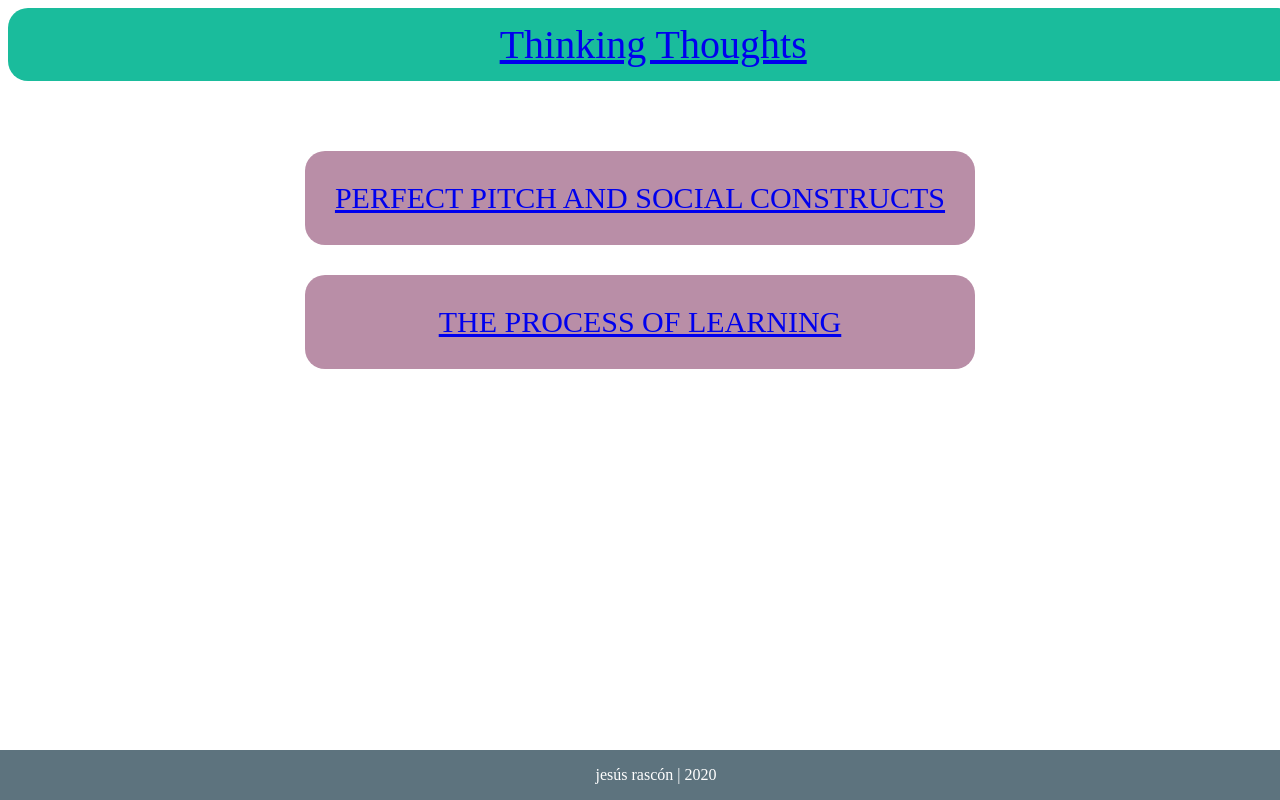
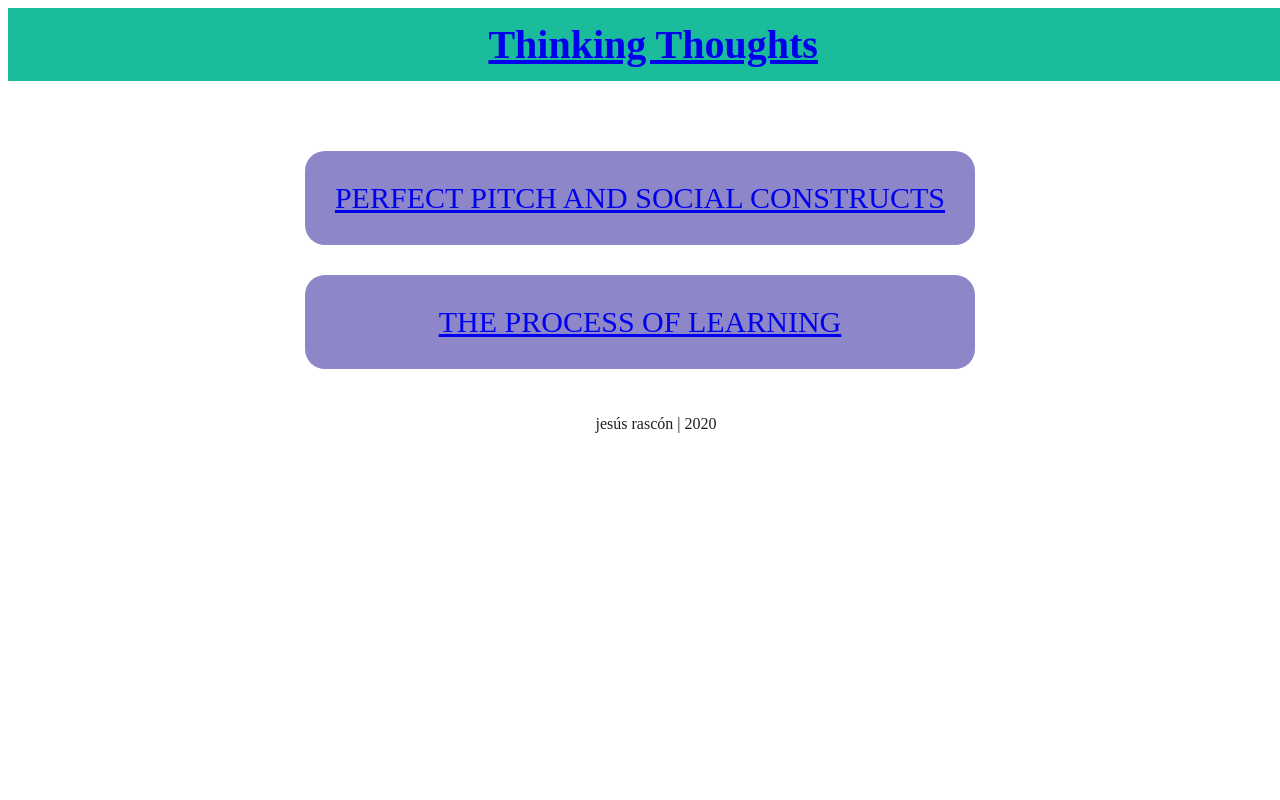
Before and after one commit to jesi-rgb/old.jesirgb.com, a Next.js app: page / in a window 1280 px wide. Shown: the top 800 px of the page. Built offline with nearby package versions, Linux system fonts and the light colour scheme.

Commit message:
implemented night mode and some other features

```diff
--- a/components/Footer.js
+++ b/components/Footer.js
@@ -1,19 +1,20 @@
 export const Footer = () => {
   return (
-    <div className="footer">
+    <footer className="footer">
       jesús rascón | 2020
       <style jsx>{`
-        .footer {
-          position: fixed;
-          padding: 1em;
-          left: 0;
+        footer {
+          position: static;
           bottom: 0;
           width: 100%;
-          background-color: #5d737e;
-          color: white;
+
+          margin: 0;
+          padding: 1em;
+          background-color: white;
+          color: #1e1e1e;
           text-align: center;
         }
       `}</style>
-    </div>
+    </footer>
   );
 };
--- a/components/Header.js
+++ b/components/Header.js
@@ -9,12 +9,13 @@ export const Header = () => {
       <style jsx>{`
         .header {
           padding: 0.33em;
+          position: relative;
           margin-bottom: 1em;
           text-align: center;
           background: #1abc9c;
           color: white;
           font-size: 40px;
-          border-radius: 20px;
+          font-weight: bold;
           width: 100%;
         }
       `}</style>
--- a/pages/blog/[slug].js
+++ b/pages/blog/[slug].js
@@ -21,11 +21,13 @@ const Post = ({ htmlString, data }) => {
         <style jsx>
           {`
             .article {
-              color: #444444;
+              color: #eeeeee;
               min-height: 25vh;
               padding: 0 10rem;
+              display: grid;
 
-              justify-content: left;
+              justify-content: baseline;
+              text-align: justify;
               align-items: center;
 
               word-break: break-word;
--- a/pages/index.js
+++ b/pages/index.js
@@ -18,7 +18,7 @@ export default function Home({ slugs }) {
             );
           })}
         </div>
-
+      </div>
       <style jsx>{`
         .container {
           min-height: 25vh;
@@ -42,7 +42,7 @@ export default function Home({ slugs }) {
         .link {
           padding: 1em;
           margin: 1em;
-            background-color: #b98ea7;
+          background-color: #8d86c9;
           color: white;
           text-align: center;
           align-items: center;
@@ -50,12 +50,11 @@ export default function Home({ slugs }) {
           border-radius: 20px;
         }
         .link:hover {
-            background-color: #744d63;
+          background-color: #725ac1;
           transition: 400ms;
           transition-timing-function: ease;
         }
       `}</style>
-      </div>
     </Layout>
   );
 }
--- a/styles/globals.css
+++ b/styles/globals.css
@@ -1,11 +1,12 @@
 html,
 body {
-  padding: 1em;
-  margin: 1em;
+  /* padding: 1em; */
+  /* margin: 1em; */
   font-family: Avenir, Montserrat, -apple-system, BlinkMacSystemFont, Segoe UI, Roboto, Oxygen,
     Ubuntu, Cantarell, Fira Sans, Droid Sans, Helvetica Neue, sans-serif;
 
-
+  background-color: #333333;
+  font-size: 30px;
 }
 
 h1 {
@@ -13,18 +14,26 @@ h1 {
 }
 
 h2 {
-  color: #120D31;
+  color: white;
+  background-color: #1abc9c;
+  border-radius: 20px;
+  padding: 9px;
+  padding-left: 20px;
+  margin-top: 3em;
 }
 
 a {
   color: inherit;
-  text-decoration: dashed;
+  text-decoration: none;
 }
+
+
+
 
 * {
   box-sizing: border-box;
 }
 
 em {
-  color: #777777;
+  color: #c5f2e9;
 }
```
Lines whose indentation alone changed are shown as unchanged.
